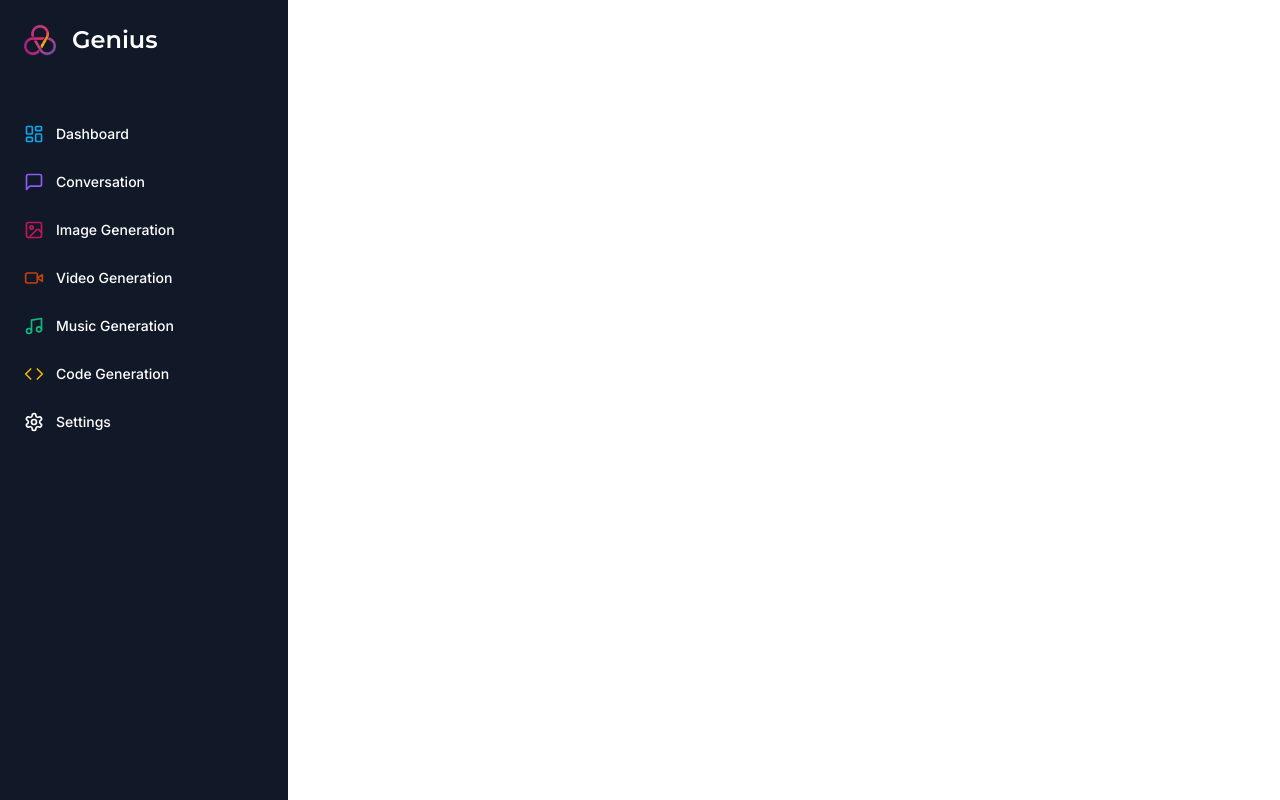
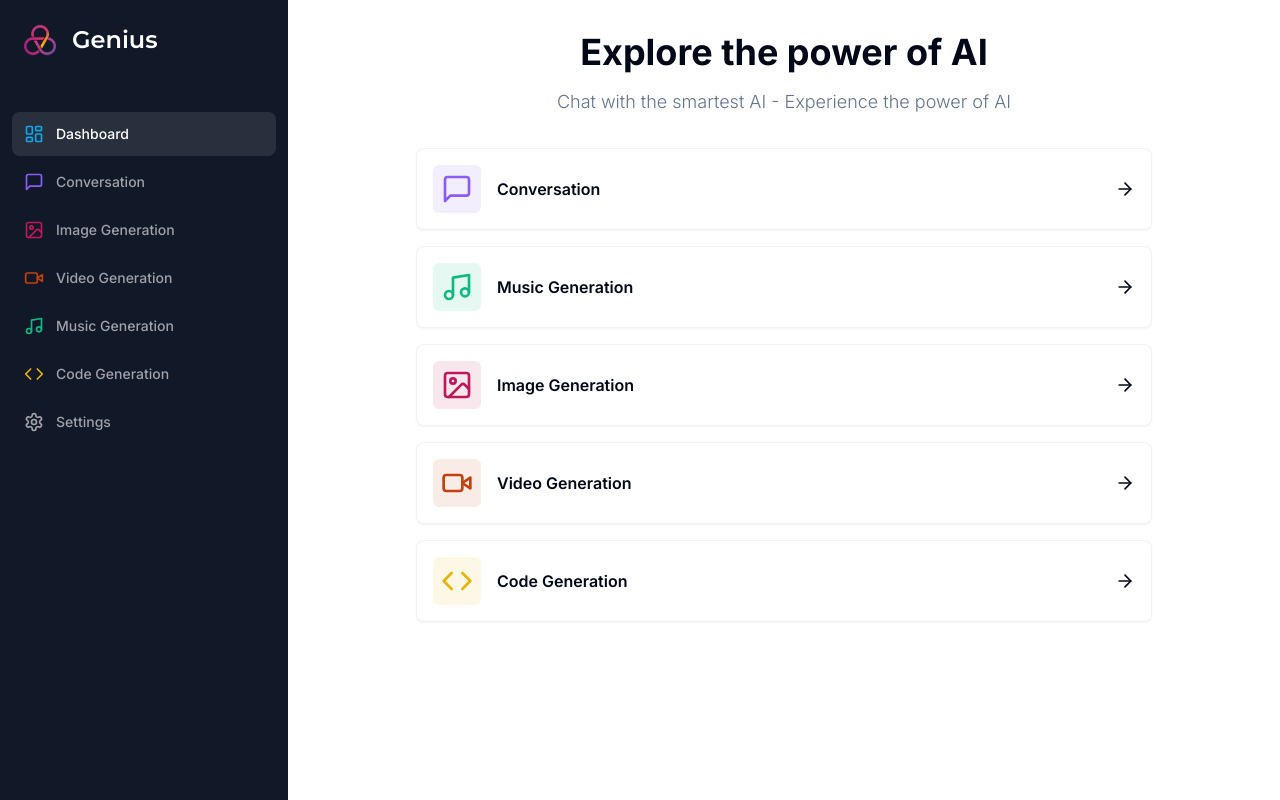
Before and after one commit to McKayMower/genius-ai, a Next.js app: page /dashboard in a window 1280 px wide. Built offline with nearby package versions, Linux system fonts and the light colour scheme.

Commit message:
dashboard page

```diff
--- a/app/(dashboard)/(routes)/dashboard/page.tsx
+++ b/app/(dashboard)/(routes)/dashboard/page.tsx
@@ -1,7 +1,87 @@
-import { UserButton } from "@clerk/nextjs";
+"use client";
+
+import { Card } from "@/components/ui/card";
+import { cn } from "@/lib/utils";
+import {
+  ArrowRight,
+  Code,
+  Image,
+  MessageSquare,
+  Music,
+  Video,
+} from "lucide-react";
+import { useRouter } from "next/navigation";
+
+const tools = [
+  {
+    label: "Conversation",
+    icon: MessageSquare,
+    color: "text-violet-500",
+    bgColor: "bg-violet-500/10",
+    href: "/conversation",
+  },
+  {
+    label: "Music Generation",
+    icon: Music,
+    color: "text-emerald-500",
+    bgColor: "bg-emerald-500/10",
+    href: "/music",
+  },
+  {
+    label: "Image Generation",
+    icon: Image,
+    color: "text-pink-700",
+    bgColor: "bg-pink-700/10",
+    href: "/image",
+  },
+  {
+    label: "Video Generation",
+    icon: Video,
+    color: "text-orange-700",
+    bgColor: "bg-orange-700/10",
+    href: "/video",
+  },
+  {
+    label: "Code Generation",
+    icon: Code,
+    color: "text-yellow-500",
+    bgColor: "bg-yellow-500/10",
+    href: "/code",
+  },
+];
 
 const DashboardPage = () => {
-  return <div></div>;
+  const router = useRouter();
+
+  return (
+    <div>
+      <div className="mb-8 space-y-4">
+        <h2 className="text-2xl md:text-4xl font-bold text-center">
+          Explore the power of AI
+        </h2>
+        <p className="text-muted-foreground text-center font-light text-sm md:text-lg">
+          Chat with the smartest AI - Experience the power of AI
+        </p>
+      </div>
+      <div className="px-4 md:px-20 lg:px-32 space-y-4">
+        {tools.map((tool) => (
+          <Card
+            onClick={() => router.push(tool.href)}
+            key={tool.href}
+            className="p-4 border-black/5 flex items-center justify-between hover:shadow-md transition cursor-pointer"
+          >
+            <div className="flex items-center gap-x-4">
+              <div className={cn("p-2 w-fit rounded-md", tool.bgColor)}>
+                <tool.icon className={cn("w-8 h-8", tool.color)} />
+              </div>
+              <div className="font-semibold">{tool.label}</div>
+            </div>
+            <ArrowRight className="w-5 h-5" />
+          </Card>
+        ))}
+      </div>
+    </div>
+  );
 };
 
 export default DashboardPage;
--- a/components/Sidebar.tsx
+++ b/components/Sidebar.tsx
@@ -1,4 +1,5 @@
 "use client";
+
 import { cn } from "@/lib/utils";
 import {
   Code,
@@ -13,6 +14,7 @@ import {
 import { Montserrat } from "next/font/google";
 import Image from "next/image";
 import Link from "next/link";
+import { usePathname } from "next/navigation";
 
 const montserrat = Montserrat({ weight: "600", subsets: ["latin"] });
 
@@ -63,6 +65,8 @@ const routes = [
 interface SidebarProps {}
 
 const Sidebar = ({}: SidebarProps) => {
+  const pathname = usePathname();
+
   return (
     <div className="flex flex-col py-4 h-full space-y-4 bg-[#111827] text-white">
       <div className="px-3 py-2 flex-1">
@@ -80,7 +84,12 @@ const Sidebar = ({}: SidebarProps) => {
             <Link
               href={route.href}
               key={route.href}
-              className="text-sm group flex p-3 w-full justify-start font-medium cursor-pointer hover:text-white hover:bg-white/10 rounded-lg transition"
+              className={cn(
+                "text-sm group flex p-3 w-full justify-start font-medium cursor-pointer hover:text-white hover:bg-white/10 rounded-lg transition",
+                pathname === route.href
+                  ? "bg-white/10 text-white"
+                  : "text-zinc-400"
+              )}
             >
               <div className="flex items-center flex-1">
                 <route.icon className={cn("h-5 w-5 mr-3", route.color)} />
--- /dev/null
+++ b/components/ui/card.tsx
@@ -0,0 +1,79 @@
+import * as React from "react"
+
+import { cn } from "@/lib/utils"
+
+const Card = React.forwardRef<
+  HTMLDivElement,
+  React.HTMLAttributes<HTMLDivElement>
+>(({ className, ...props }, ref) => (
+  <div
+    ref={ref}
+    className={cn(
+      "rounded-lg border bg-card text-card-foreground shadow-sm",
+      className
+    )}
+    {...props}
+  />
+))
+Card.displayName = "Card"
+
+const CardHeader = React.forwardRef<
+  HTMLDivElement,
+  React.HTMLAttributes<HTMLDivElement>
+>(({ className, ...props }, ref) => (
+  <div
+    ref={ref}
+    className={cn("flex flex-col space-y-1.5 p-6", className)}
+    {...props}
+  />
+))
+CardHeader.displayName = "CardHeader"
+
+const CardTitle = React.forwardRef<
+  HTMLParagraphElement,
+  React.HTMLAttributes<HTMLHeadingElement>
+>(({ className, ...props }, ref) => (
+  <h3
+    ref={ref}
+    className={cn(
+      "text-2xl font-semibold leading-none tracking-tight",
+      className
+    )}
+    {...props}
+  />
+))
+CardTitle.displayName = "CardTitle"
+
+const CardDescription = React.forwardRef<
+  HTMLParagraphElement,
+  React.HTMLAttributes<HTMLParagraphElement>
+>(({ className, ...props }, ref) => (
+  <p
+    ref={ref}
+    className={cn("text-sm text-muted-foreground", className)}
+    {...props}
+  />
+))
+CardDescription.displayName = "CardDescription"
+
+const CardContent = React.forwardRef<
+  HTMLDivElement,
+  React.HTMLAttributes<HTMLDivElement>
+>(({ className, ...props }, ref) => (
+  <div ref={ref} className={cn("p-6 pt-0", className)} {...props} />
+))
+CardContent.displayName = "CardContent"
+
+const CardFooter = React.forwardRef<
+  HTMLDivElement,
+  React.HTMLAttributes<HTMLDivElement>
+>(({ className, ...props }, ref) => (
+  <div
+    ref={ref}
+    className={cn("flex items-center p-6 pt-0", className)}
+    {...props}
+  />
+))
+CardFooter.displayName = "CardFooter"
+
+export { Card, CardHeader, CardFooter, CardTitle, CardDescription, CardContent }
```
